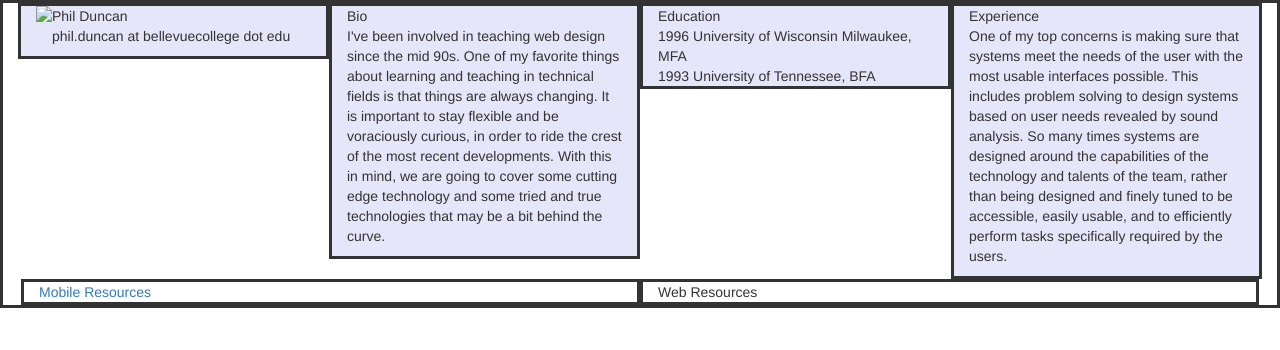
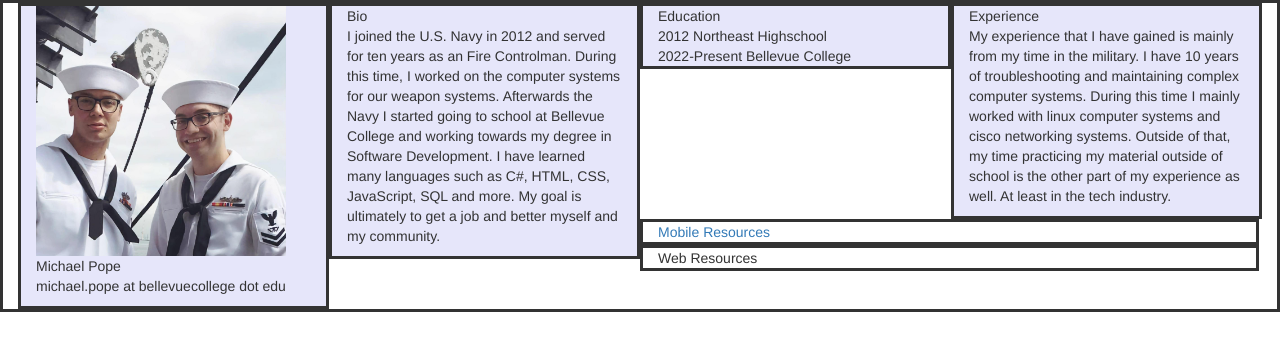
Before and after one commit to mpope124/DEV320W25Popem, a plain HTML site: page index.html in a window 1280 px wide. Drawn offline with Linux system fonts and the light colour scheme.

Commit message:
Add files via upload
New content added. This is now about me instead of Mr. Duncan.

```diff
--- a/index.html
+++ b/index.html
@@ -76,29 +76,29 @@ TURN BORDERS OFF, TURN BORDERS OFF, REPEAT, TURN BORDERS OFF FOR PRODUCTION.  DO
     <div class="container-fluid">
 
             <div class="col col-sm-6 col-md-4 col-lg-3 col-xl-12">
-                <img src="./index_files/PhilDuncan.jpg" style="float:left; height:50px; margin:0px;">
+                <img src="./images/michael_pope.jpg" style="float:left; height:250px; margin:0px;">
                 <p>
-                    Phil Duncan<br>
-                    phil.duncan at bellevuecollege dot edu
+                    Michael Pope<br>
+                    michael.pope at bellevuecollege dot edu
                 </p>
             </div><!-- port 1-->
 
             <div class="col col-sm-6 col-md-4 col-lg-3 col-xl-12">
                 <p>
-                    <span class="strong">Bio<br></span>I've been involved in teaching web design since the mid 90s. One of my favorite things about learning and teaching in technical fields is that things are always changing.  It is important to stay flexible and be voraciously curious, in order to ride the crest of the most recent developments. With this in mind, we are going to cover some cutting edge technology and some tried and true technologies that may be a bit behind the curve.
+                    <span class="strong">Bio<br></span>I joined the U.S. Navy in 2012 and served for ten years as an Fire Controlman. During this time, I worked on the computer systems for our weapon systems. Afterwards the Navy I started going to school at Bellevue College and working towards my degree in Software Development. I have learned many languages such as C#, HTML, CSS, JavaScript, SQL and more. My goal is ultimately to get a job and better myself and my community.
                 </p>
             </div> <!-- port 2-->
 
             <div class="col col-sm-6 col-md-4 col-lg-3 col-xl-12 hidden-xs hidden-sm">
                 Education<br>
-                1996 University of Wisconsin Milwaukee, MFA<br>
-                1993 University of Tennessee, BFA
+                2012 Northeast Highschool <br>
+                2022-Present Bellevue College
             </div> <!--land 3-->
 
             <div class="col col-sm-6 col-md-4 col-lg-3 col-xl-12 hidden-xs hidden-sm">
                 Experience<br>
                 <p>
-                    One of my top concerns is making sure that systems meet the needs of the user with the most usable interfaces possible. This includes problem solving to design systems based on user needs revealed by sound analysis. So many times systems are designed around the capabilities of the technology and talents of the team, rather than being designed and finely tuned to be accessible, easily usable, and to efficiently perform tasks specifically required by the users.
+                    My experience that I have gained is mainly from my time in the military. I have 10 years of troubleshooting and maintaining complex computer systems. During this time I mainly worked with linux computer systems and cisco networking systems. Outside of that, my time practicing my material outside of school is the other part of my experience as well. At least in the tech industry.
                 </p>
             </div><!-- land 3-->
             <!--!div-->
```
Also changed, not shown: images/michael_pope.jpg (added).
